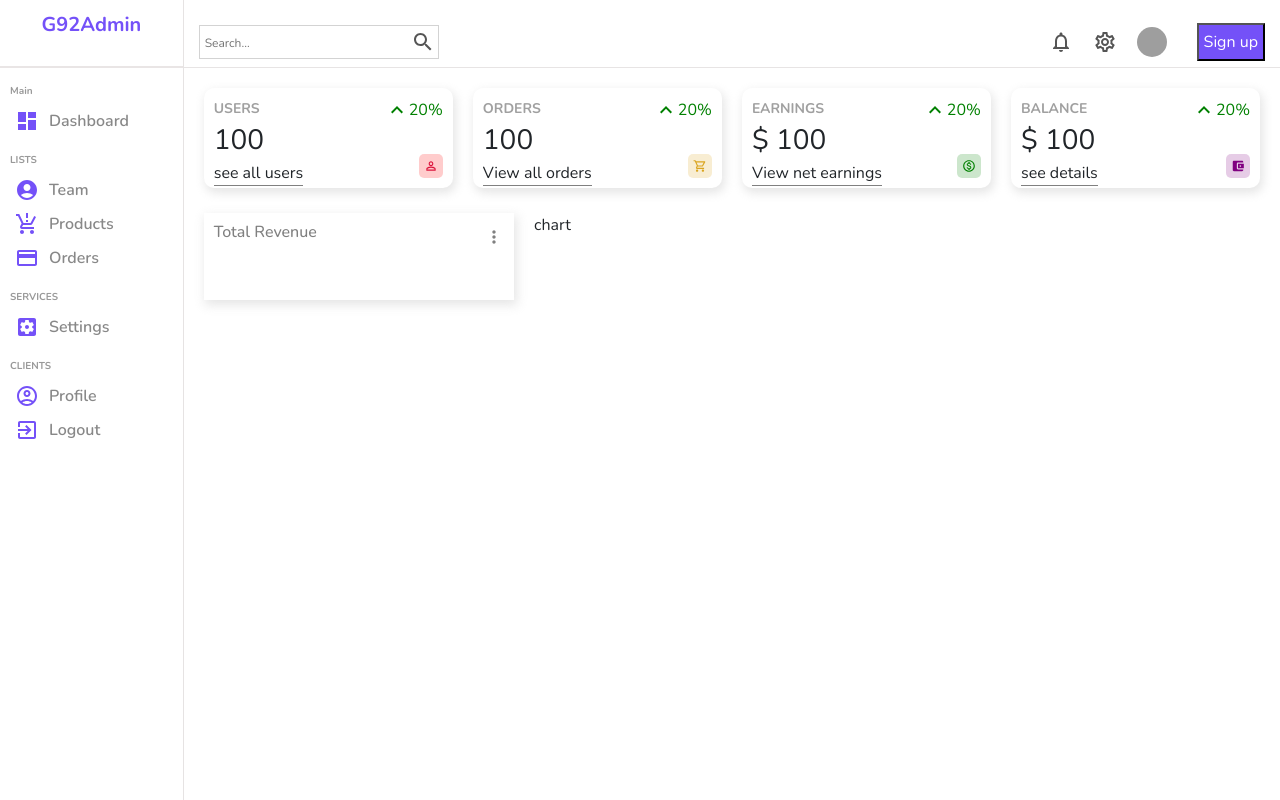
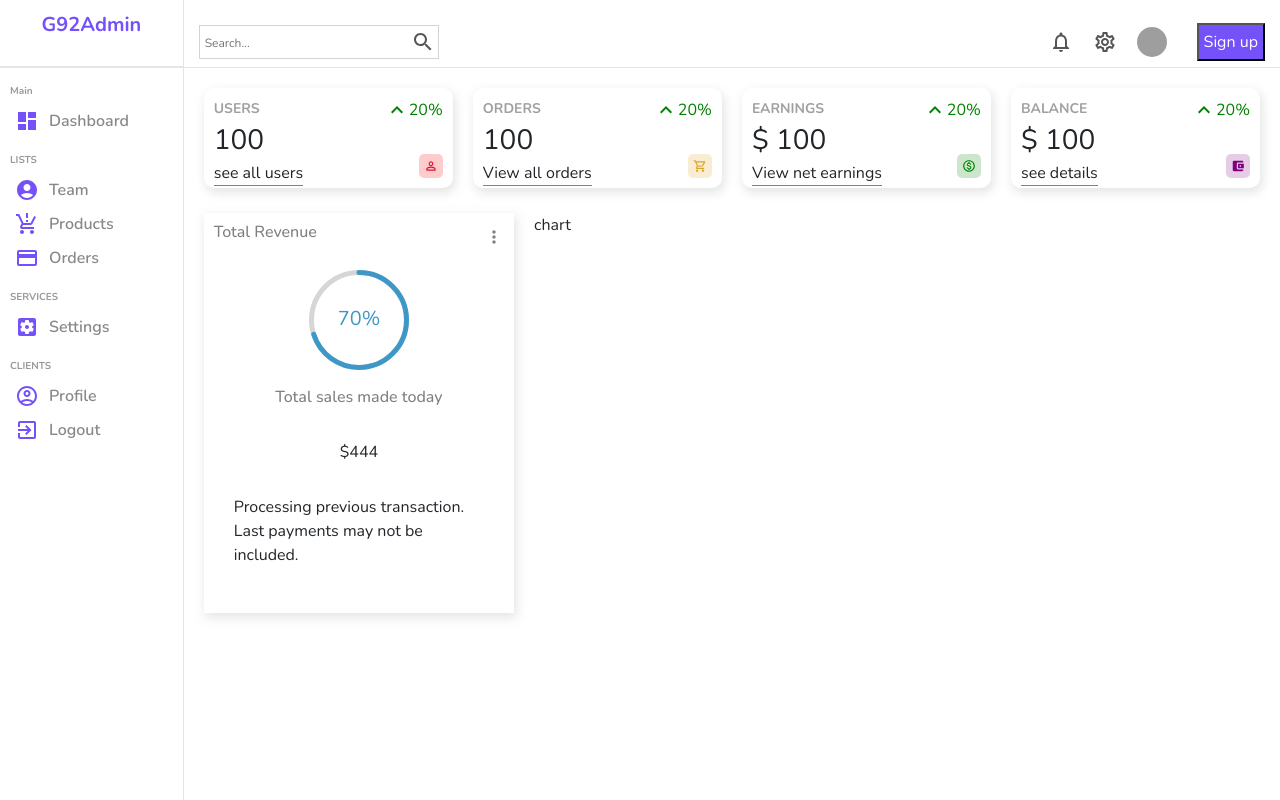
Before and after one commit to SH-React-5-0-Group-92/admin-dashboard-Group-92, a React (Create React App) app: page / in a window 1280 px wide. Built offline with nearby package versions, Linux system fonts and the light colour scheme; grey boxes are pictures that could not be loaded.

Commit message:
App updated

```diff
--- a/package.json
+++ b/package.json
@@ -13,8 +13,10 @@
     "autoprefixer": "^10.4.7",
     "axios": "^0.27.2",
     "bootstrap": "^5.1.3",
+    "node-sass": "^7.0.1",
     "react": "^18.1.0",
     "react-bootstrap": "^2.4.0",
+    "react-circular-progressbar": "^2.0.4",
     "react-dom": "^18.1.0",
     "react-router-dom": "^6.3.0",
     "react-scripts": "5.0.1",
--- a/src/App.js
+++ b/src/App.js
@@ -1,10 +1,11 @@
+import React from "react";
 import Home from "./pages/home/Home";
 //import Login from "./pages/login/Login";
 import Clients from "./pages/users/Clients";
 import New from "./pages/new/New";
 import Single from "./pages/single/Single";
 import Signup from "./components/Auth/Signup";
-import Sidebar from "./components/sidebar/Sidebar";
+
 import { BrowserRouter, Routes, Route } from "react-router-dom";
 import ProtectedRoutes from "./components/ProtectedRoutes";
 import "react-toastify/dist/ReactToastify.css";
@@ -23,9 +24,7 @@ function App() {
             <Route path="new" element={<New />} />
             <Route path=":userId" element={<Single />} />
 
-            <Route element={<ProtectedRoutes />}>
-              <Route path="/*" element={<Sidebar />} />
-            </Route>
+            <Route element={<ProtectedRoutes />}></Route>
           </Route>
         </Routes>
       </BrowserRouter>
--- a/src/components/Auth/Signup.js
+++ b/src/components/Auth/Signup.js
@@ -1,5 +1,5 @@
 import { ToastContainer, toast } from "react-toastify";
-import { useEffect, useState } from "react";
+import { React, useEffect, useState } from "react";
 import "./signup.scss";
 
 function Signup() {
--- a/src/components/chart/Chart.js
+++ b/src/components/chart/Chart.js
@@ -1,3 +1,4 @@
+import React from "react";
 import "./chart.scss";
 
 const chart = () => {
--- a/src/components/featured/Featured.js
+++ b/src/components/featured/Featured.js
@@ -1,5 +1,8 @@
+import React from "react";
 import "./featured.scss";
 import MoreVertIcon from "@mui/icons-material/MoreVert";
+import { CircularProgressbar } from "react-circular-progressbar";
+import "react-circular-progressbar/dist/styles.css";
 
 const Featured = () => {
   return (
@@ -9,7 +12,14 @@ const Featured = () => {
         <MoreVertIcon fontSize="small" />
       </div>
       <div className="bottom">
-        <div className="featuredChart"></div>
+        <div className="featuredChart">
+          <CircularProgressbar value={70} text={"70%"} strokeWidth={5} />
+        </div>
+        <p className="title">Total sales made today</p>
+        <p className="amount">$444</p>
+        <p className="desc">
+          Processing previous transaction. Last payments may not be included.
+        </p>
       </div>
     </div>
   );
--- a/src/components/featured/featured.scss
+++ b/src/components/featured/featured.scss
@@ -22,6 +22,35 @@
     flex-direction: column;
     align-items: center;
     justify-content: center;
-    gap: 15;
+    gap: 15px;
+
+    .featuredChart{
+      width: 100px;
+      height: 100px;
+    }
   }
+
+  .title{
+    font-weight:500;
+    color: gray;
+
+    .amount{
+      font-size: 30px;
+    }
+
+    .desc{
+      font-weight: 300;
+      font-size: 12px;
+      color: gray;
+      text-align: center;
+    }
+
+    .summary{
+      width: 100%;
+      display: flex;
+      align-items: center;
+      justify-content: space-between;
+    }
+  }
+
 }
--- a/src/components/navbar/Navbar.js
+++ b/src/components/navbar/Navbar.js
@@ -1,3 +1,4 @@
+import React from "react";
 import "./navbar.scss";
 import SearchOutlinedIcon from "@mui/icons-material/SearchOutlined";
 import NotificationsNoneOutlinedIcon from "@mui/icons-material/NotificationsNoneOutlined";
--- a/src/components/sidebar/Sidebar.js
+++ b/src/components/sidebar/Sidebar.js
@@ -1,3 +1,4 @@
+import React from "react";
 import "./sidebar.scss";
 import DashboardIcon from "@mui/icons-material/Dashboard";
 import AccountCircleIcon from "@mui/icons-material/AccountCircle";
--- a/src/components/widget/Widget.js
+++ b/src/components/widget/Widget.js
@@ -1,3 +1,4 @@
+import React from "react";
 import "./widget.scss";
 import KeyboardArrowUpIcon from "@mui/icons-material/KeyboardArrowUp";
 import PersonOutlineOutlinedIcon from "@mui/icons-material/PersonOutlineOutlined";
```
Also changed, not shown: 1 other file (tests, documents, lock files or other folders).
